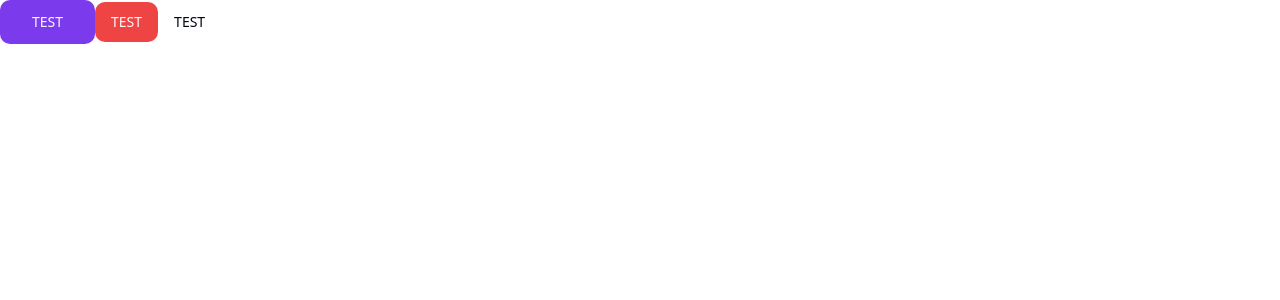
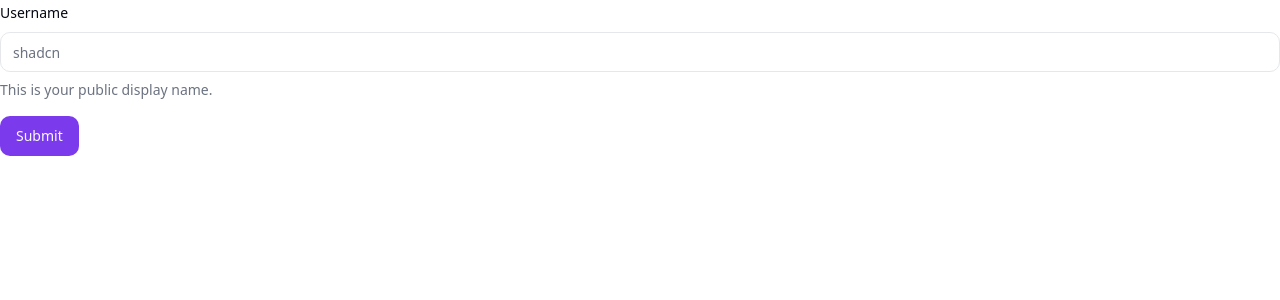
Before and after one commit to guilhermemiua/nextjs-boilerplate, a Next.js app: page / in a window 1280 px wide. Shown: the top 300 px of the page. Built offline with nearby package versions, Linux system fonts and the light colour scheme.

Commit message:
feat: add form components

```diff
--- a/src/components/ui/button.tsx
+++ b/src/components/ui/button.tsx
@@ -1,4 +1,4 @@
-import * as React from 'react';
+import React, { ButtonHTMLAttributes, forwardRef } from 'react';
 import { Slot } from '@radix-ui/react-slot';
 import { cva, type VariantProps } from 'class-variance-authority';
 
@@ -34,12 +34,12 @@
 );
 
 export interface ButtonProps
-  extends React.ButtonHTMLAttributes<HTMLButtonElement>,
+  extends ButtonHTMLAttributes<HTMLButtonElement>,
     VariantProps<typeof buttonVariants> {
   asChild?: boolean;
 }
 
-const Button = React.forwardRef<HTMLButtonElement, ButtonProps>(
+const Button = forwardRef<HTMLButtonElement, ButtonProps>(
   ({ className, variant, size, asChild = false, ...props }, ref) => {
     const Component = asChild ? Slot : 'button';
 
--- /dev/null
+++ b/src/components/ui/form.tsx
@@ -0,0 +1,189 @@
+import React, {
+  createContext,
+  useContext,
+  forwardRef,
+  ElementRef,
+  ComponentPropsWithoutRef,
+  HTMLAttributes,
+  useId,
+} from 'react';
+import * as LabelPrimitive from '@radix-ui/react-label';
+import { Slot } from '@radix-ui/react-slot';
+import {
+  Controller,
+  ControllerProps,
+  FieldPath,
+  FieldValues,
+  FormProvider,
+  useFormContext,
+} from 'react-hook-form';
+
+import { cn } from '@/utils/cn';
+import { Label } from '@/components/ui/label';
+
+const Form = FormProvider;
+
+type FormFieldContextValue<
+  TFieldValues extends FieldValues = FieldValues,
+  TName extends FieldPath<TFieldValues> = FieldPath<TFieldValues>,
+> = {
+  name: TName;
+};
+
+const FormFieldContext = createContext<FormFieldContextValue>(
+  {} as FormFieldContextValue,
+);
+
+const FormField = <
+  TFieldValues extends FieldValues = FieldValues,
+  TName extends FieldPath<TFieldValues> = FieldPath<TFieldValues>,
+>({
+  ...props
+}: ControllerProps<TFieldValues, TName>) => {
+  return (
+    <FormFieldContext.Provider value={{ name: props.name }}>
+      <Controller {...props} />
+    </FormFieldContext.Provider>
+  );
+};
+
+const useFormField = () => {
+  const fieldContext = useContext(FormFieldContext);
+  const itemContext = useContext(FormItemContext);
+  const { getFieldState, formState } = useFormContext();
+
+  const fieldState = getFieldState(fieldContext.name, formState);
+
+  if (!fieldContext) {
+    throw new Error('useFormField should be used within <FormField>');
+  }
+
+  const { id } = itemContext;
+
+  return {
+    id,
+    name: fieldContext.name,
+    formItemId: `${id}-form-item`,
+    formDescriptionId: `${id}-form-item-description`,
+    formMessageId: `${id}-form-item-message`,
+    ...fieldState,
+  };
+};
+
+type FormItemContextValue = {
+  id: string;
+};
+
+const FormItemContext = createContext<FormItemContextValue>(
+  {} as FormItemContextValue,
+);
+
+const FormItem = forwardRef<HTMLDivElement, HTMLAttributes<HTMLDivElement>>(
+  ({ className, ...props }, ref) => {
+    const id = useId();
+
+    return (
+      <FormItemContext.Provider value={{ id }}>
+        <div ref={ref} className={cn('space-y-2', className)} {...props} />
+      </FormItemContext.Provider>
+    );
+  },
+);
+
+FormItem.displayName = 'FormItem';
+
+const FormLabel = forwardRef<
+  ElementRef<typeof LabelPrimitive.Root>,
+  ComponentPropsWithoutRef<typeof LabelPrimitive.Root>
+>(({ className, ...props }, ref) => {
+  const { error, formItemId } = useFormField();
+
+  return (
+    <Label
+      ref={ref}
+      className={cn(error && 'text-destructive', className)}
+      htmlFor={formItemId}
+      {...props}
+    />
+  );
+});
+
+FormLabel.displayName = 'FormLabel';
+
+const FormControl = forwardRef<
+  ElementRef<typeof Slot>,
+  ComponentPropsWithoutRef<typeof Slot>
+>(({ ...props }, ref) => {
+  const { error, formItemId, formDescriptionId, formMessageId } =
+    useFormField();
+
+  return (
+    <Slot
+      ref={ref}
+      id={formItemId}
+      aria-describedby={
+        !error
+          ? `${formDescriptionId}`
+          : `${formDescriptionId} ${formMessageId}`
+      }
+      aria-invalid={!!error}
+      {...props}
+    />
+  );
+});
+
+FormControl.displayName = 'FormControl';
+
+const FormDescription = forwardRef<
+  HTMLParagraphElement,
+  HTMLAttributes<HTMLParagraphElement>
+>(({ className, ...props }, ref) => {
+  const { formDescriptionId } = useFormField();
+
+  return (
+    <p
+      ref={ref}
+      id={formDescriptionId}
+      className={cn('text-sm text-muted-foreground', className)}
+      {...props}
+    />
+  );
+});
+
+FormDescription.displayName = 'FormDescription';
+
+const FormMessage = forwardRef<
+  HTMLParagraphElement,
+  HTMLAttributes<HTMLParagraphElement>
+>(({ className, children, ...props }, ref) => {
+  const { error, formMessageId } = useFormField();
+  const body = error ? String(error?.message) : children;
+
+  if (!body) {
+    return null;
+  }
+
+  return (
+    <p
+      ref={ref}
+      id={formMessageId}
+      className={cn('text-sm font-medium text-destructive', className)}
+      {...props}
+    >
+      {body}
+    </p>
+  );
+});
+
+FormMessage.displayName = 'FormMessage';
+
+export {
+  useFormField,
+  Form,
+  FormItem,
+  FormLabel,
+  FormControl,
+  FormDescription,
+  FormMessage,
+  FormField,
+};
--- /dev/null
+++ b/src/components/ui/input.tsx
@@ -0,0 +1,25 @@
+import React, { forwardRef, InputHTMLAttributes } from 'react';
+
+import { cn } from '@/utils/cn';
+
+export interface InputProps extends InputHTMLAttributes<HTMLInputElement> {}
+
+const Input = forwardRef<HTMLInputElement, InputProps>(
+  ({ className, type, ...props }, ref) => {
+    return (
+      <input
+        type={type}
+        className={cn(
+          'flex h-10 w-full rounded-md border border-input bg-background px-3 py-2 text-sm ring-offset-background file:border-0 file:bg-transparent file:text-sm file:font-medium placeholder:text-muted-foreground focus-visible:outline-none focus-visible:ring-2 focus-visible:ring-ring focus-visible:ring-offset-2 disabled:cursor-not-allowed disabled:opacity-50',
+          className,
+        )}
+        ref={ref}
+        {...props}
+      />
+    );
+  },
+);
+
+Input.displayName = 'Input';
+
+export { Input };
--- /dev/null
+++ b/src/components/ui/label.tsx
@@ -0,0 +1,25 @@
+import React, { forwardRef, ElementRef, ComponentPropsWithoutRef } from 'react';
+import * as LabelPrimitive from '@radix-ui/react-label';
+import { cva, type VariantProps } from 'class-variance-authority';
+
+import { cn } from '@/utils/cn';
+
+const labelVariants = cva(
+  'text-sm font-medium leading-none peer-disabled:cursor-not-allowed peer-disabled:opacity-70',
+);
+
+const Label = forwardRef<
+  ElementRef<typeof LabelPrimitive.Root>,
+  ComponentPropsWithoutRef<typeof LabelPrimitive.Root> &
+    VariantProps<typeof labelVariants>
+>(({ className, ...props }, ref) => (
+  <LabelPrimitive.Root
+    ref={ref}
+    className={cn(labelVariants(), className)}
+    {...props}
+  />
+));
+
+Label.displayName = LabelPrimitive.Root.displayName;
+
+export { Label };
--- a/src/pages/index.tsx
+++ b/src/pages/index.tsx
@@ -1,13 +1,61 @@
 import { Button } from '@/components/ui/button';
+import {
+  Form,
+  FormField,
+  FormItem,
+  FormLabel,
+  FormControl,
+  FormDescription,
+  FormMessage,
+} from '@/components/ui/form';
+import { Input } from '@/components/ui/input';
+
+import { zodResolver } from '@hookform/resolvers/zod';
+import { useForm } from 'react-hook-form';
+import * as z from 'zod';
+
+const formSchema = z.object({
+  username: z.string().min(2, {
+    message: 'Username must be at least 2 characters.',
+  }),
+});
+
+type FormSchema = z.infer<typeof formSchema>;
 
 export default function Home() {
+  const form = useForm<FormSchema>({
+    resolver: zodResolver(formSchema),
+    defaultValues: {
+      username: '',
+    },
+  });
+
+  function onSubmit(values: FormSchema) {
+    console.log(values);
+  }
+
   return (
-    <>
-      <Button variant="default" size={'lg'}>
-        TEST
-      </Button>
-      <Button variant="destructive">TEST</Button>
-      <Button variant="ghost">TEST</Button>
-    </>
+    <Form {...form}>
+      <form onSubmit={form.handleSubmit(onSubmit)} className="space-y-4">
+        <FormField
+          control={form.control}
+          name="username"
+          render={({ field }) => (
+            <FormItem>
+              <FormLabel>Username</FormLabel>
+              <FormControl>
+                <Input placeholder="shadcn" {...field} />
+              </FormControl>
+              <FormDescription>
+                This is your public display name.
+              </FormDescription>
+              <FormMessage />
+            </FormItem>
+          )}
+        />
+
+        <Button type="submit">Submit</Button>
+      </form>
+    </Form>
   );
 }
```
Also changed, not shown: package.json (+6 -2 lines), 1 other file (tests, documents, lock files or other folders).
